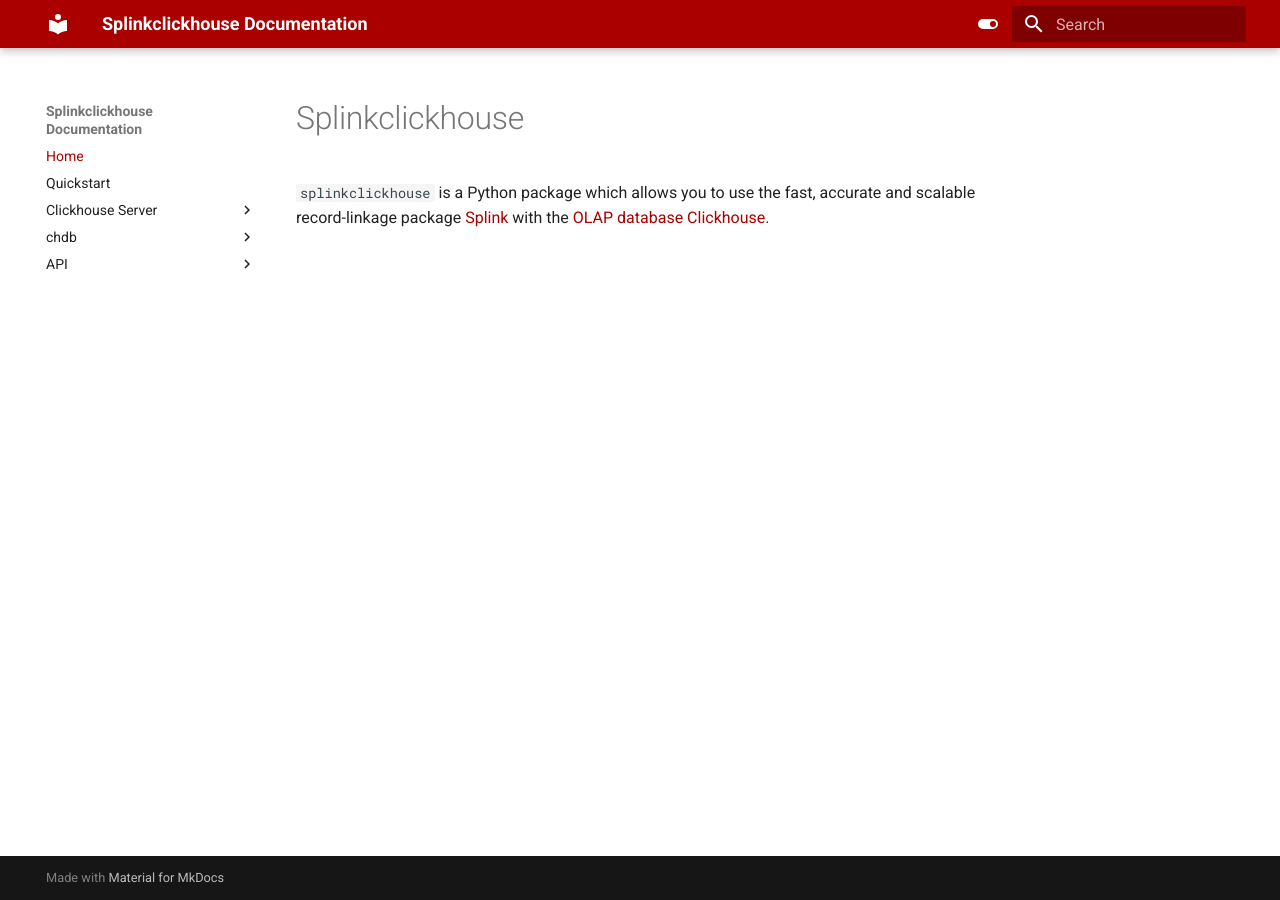
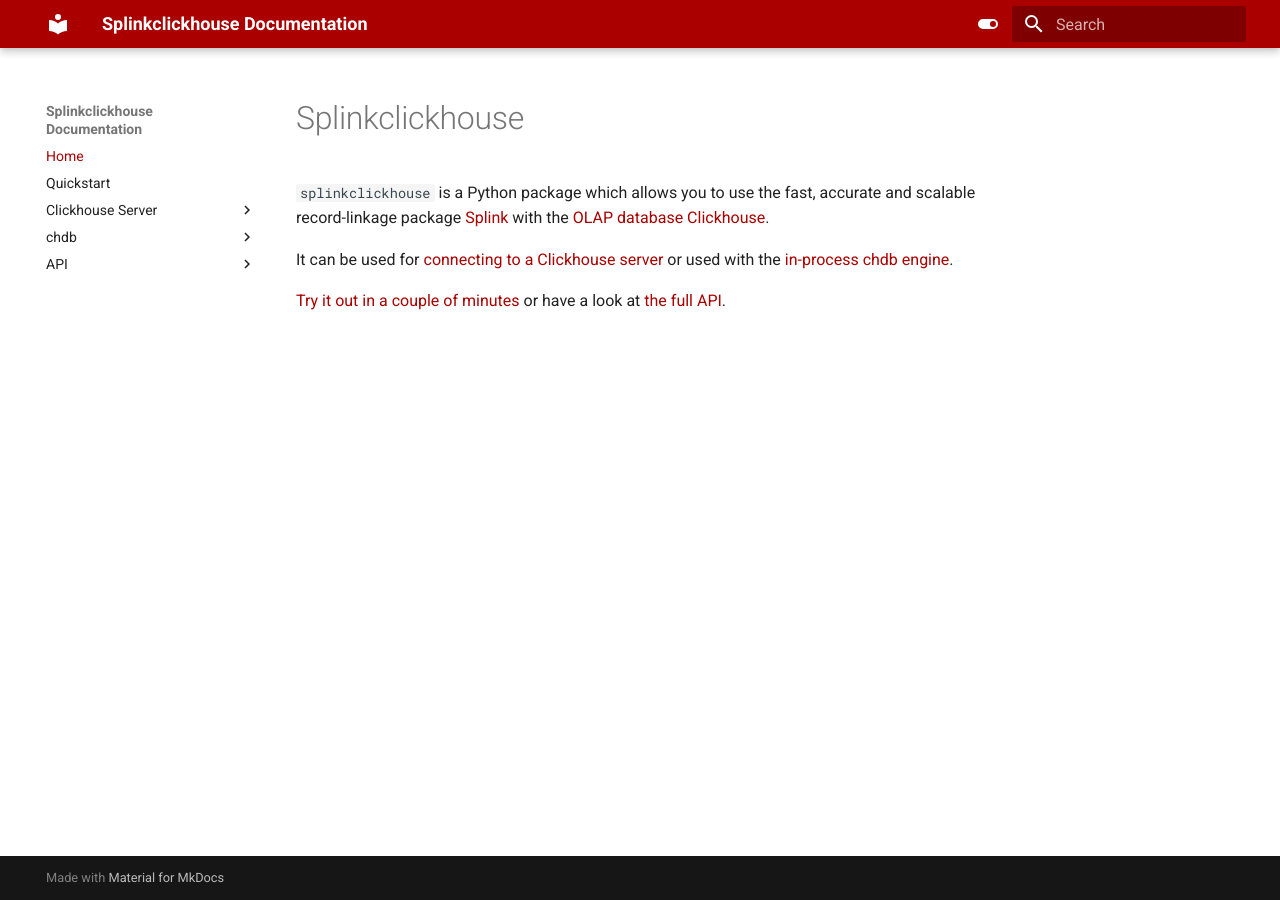
Before and after one commit to ADBond/splinkclickhouse, an MkDocs documentation site: the page built from docs/index.md, in a window 1280 px wide. Built offline with MkDocs 1.6.1 and Material for MkDocs 9.7.7, drawn with Linux system fonts in a browser that asks for light colours.

Commit message:
api home + fuller intro

```diff
--- a/docs/index.md
+++ b/docs/index.md
@@ -1,3 +1,7 @@
 # Splinkclickhouse
 
 `splinkclickhouse` is a Python package which allows you to use the fast, accurate and scalable record-linkage package [Splink](https://moj-analytical-services.github.io/splink/) with the [OLAP database Clickhouse](https://clickhouse.com/docs).
+
+It can be used for [connecting to a Clickhouse server](./clickhouse_server/index.md) or used with the [in-process chdb engine](./chdb/index.md).
+
+[Try it out in a couple of minutes](./quickstart.md) or have a look at [the full API](./api/index.md).
--- a/docs/stylesheets/extra.css
+++ b/docs/stylesheets/extra.css
@@ -1,5 +1,3 @@
 :root {
     --md-primary-fg-color: #AA0000;
-    /* --md-primary-fg-color--light: #DDDDDD;
-    --md-primary-fg-color--dark: #00FF00; */
 }
--- a/mkdocs.yml
+++ b/mkdocs.yml
@@ -9,6 +9,7 @@
   - chdb:
     - Home: chdb/index.md
   - API:
+    - Home: api/index.md
     - Comparison and Comparison Level Library: api/libraries.md
 
 theme:
```
Also changed, not shown: docs/api/index.md (added, +3 -0 lines).
